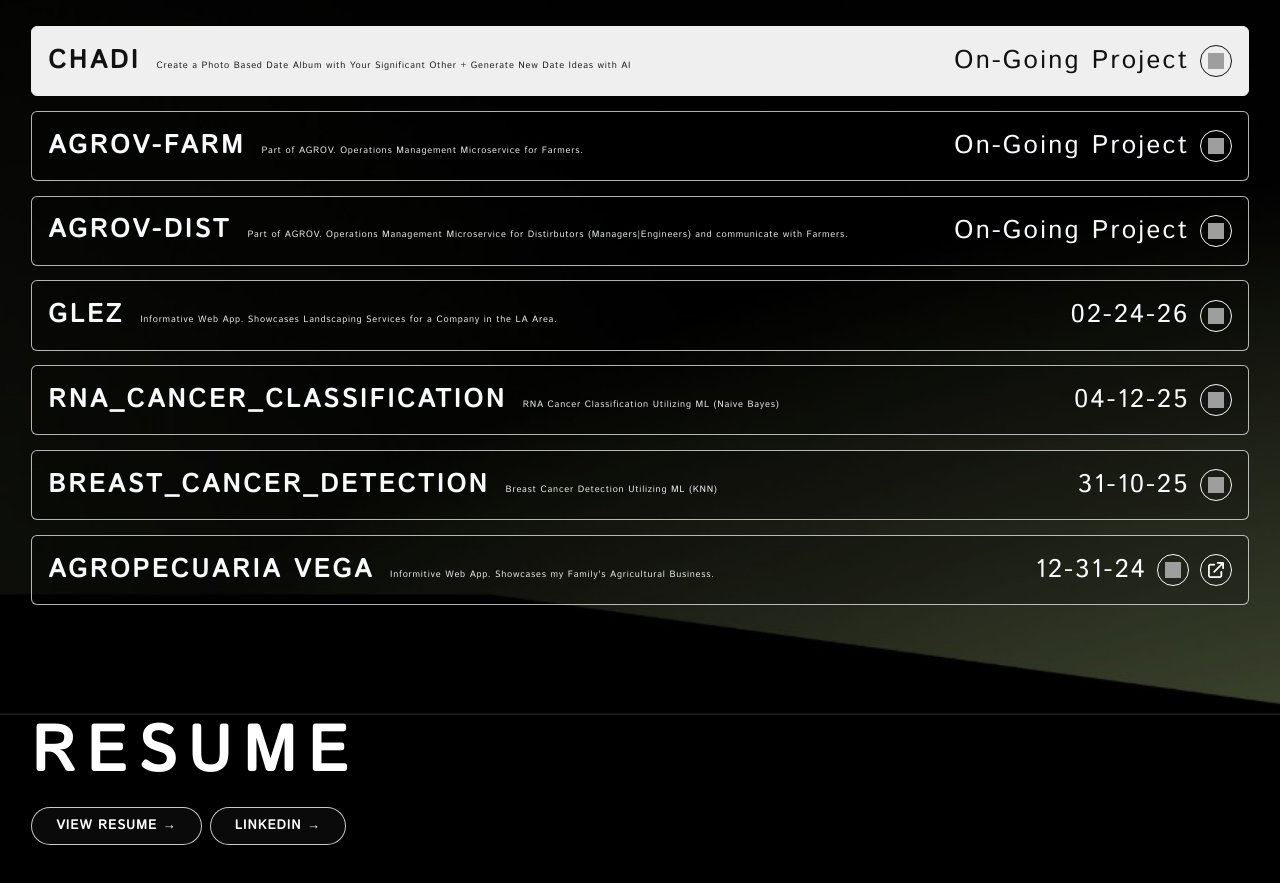
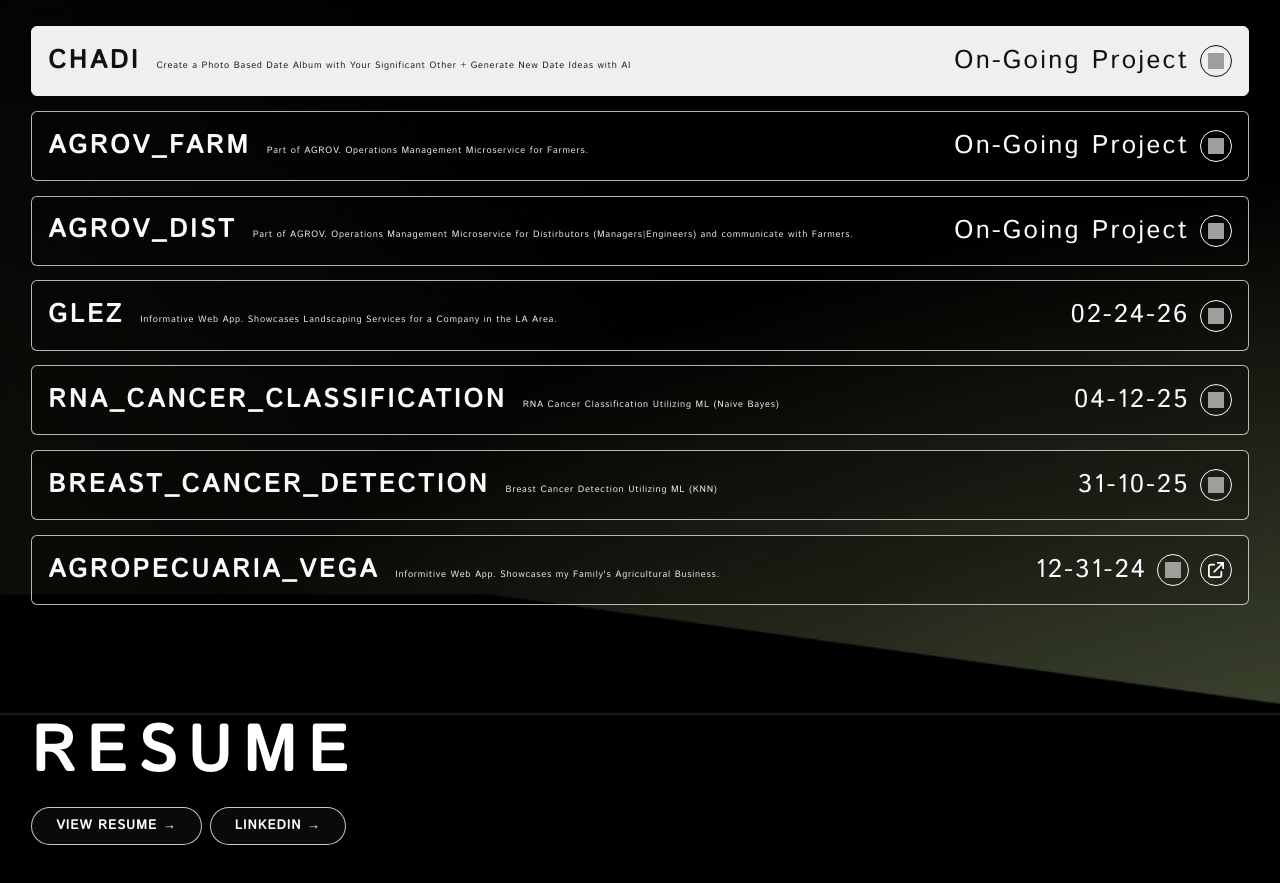
Before and after one commit to Charlievegac/Portfolio, a React (Vite) app: page / in a window 1280 px wide. Shown: the part 2400-3283 px from the top of the page. Built offline with nearby package versions, Linux system fonts and the light colour scheme; grey boxes are pictures that could not be loaded.

Commit message:
Updated Project Naming Conventions

```diff
--- a/src/components/Projects/Projects.tsx
+++ b/src/components/Projects/Projects.tsx
@@ -16,7 +16,7 @@ const Projects = (): JSX.Element => {
       },
       {
         id: 'agrov-farm',
-        name: 'AGROV-FARM',
+        name: 'AGROV_FARM',
         description: 'Part of AGROV. Operations Management Microservice for Farmers.',
         date: 'On-Going Project',
         githubUrl: '',
@@ -24,7 +24,7 @@ const Projects = (): JSX.Element => {
       },
       {
         id: 'agrov-distributor',
-        name: 'AGROV-DIST',
+        name: 'AGROV_DIST',
         description: 'Part of AGROV. Operations Management Microservice for Distirbutors (Managers|Engineers) and communicate with Farmers.',
         date: 'On-Going Project',
         githubUrl: '',
@@ -55,7 +55,7 @@ const Projects = (): JSX.Element => {
       },
       {
         id: 'agropecuaria-vega',
-        name: 'AGROPECUARIA VEGA',
+        name: 'AGROPECUARIA_VEGA',
         description: 'Informitive Web App. Showcases my Family\'s Agricultural Business.',
         date: '12-31-24',
         githubUrl: 'https://github.com/Charlievegac/AgropecuariaVega',
```
